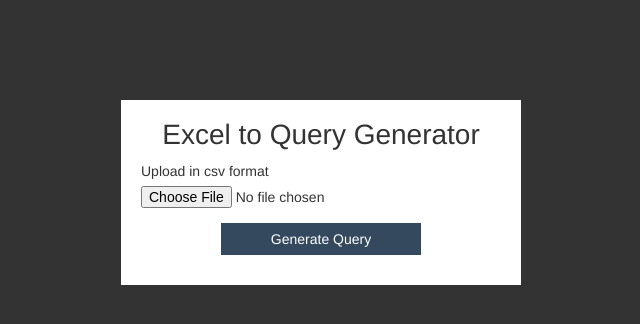
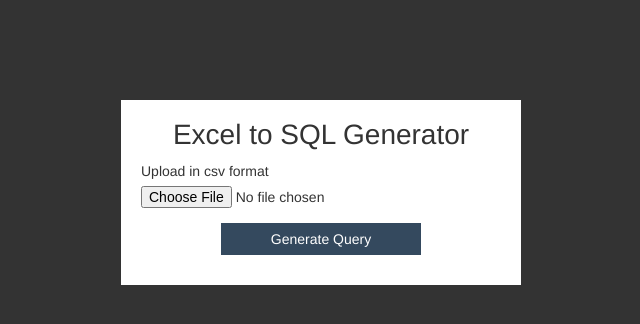
Before and after one commit to DESHRAJ/ncsUpload, a Django app: page / in a window 1280 px wide. Shown: the top 324 px of the page, without its empty margins (319-959 px from the left). Run offline with Django 3.2, Linux system fonts and the light colour scheme; parts of the project's set-up code (start-up, migrations or seed data) failed here and were passed over; some libraries are stand-ins or nearby versions.

Commit message:
template changes

```diff
--- a/ncsUpload/templates/index.html
+++ b/ncsUpload/templates/index.html
@@ -4,7 +4,7 @@
   <meta charset="utf-8">
   <meta http-equiv="X-UA-Compatible" content="IE=edge">
   <meta name="viewport" content="width=device-width, initial-scale=1">
-  <title>Login</title>
+  <title>CSV to Sql</title>
   <link rel="stylesheet" href="https://maxcdn.bootstrapcdn.com/bootstrap/3.3.1/css/bootstrap.min.css">
   <style>
     .form-control,.form-control:focus,.btn{
@@ -42,7 +42,7 @@
 <body>
   <section class="container-fluid">
     <div class="loginContainer">
-      <h1 class="text-center">Excel to Query Generator</h1>
+      <h1 class="text-center">Excel to SQL Generator</h1>
       <form role="form" method="post" action="" enctype="multipart/form-data">
         {% csrf_token %}
         <div class="form-group">
```
